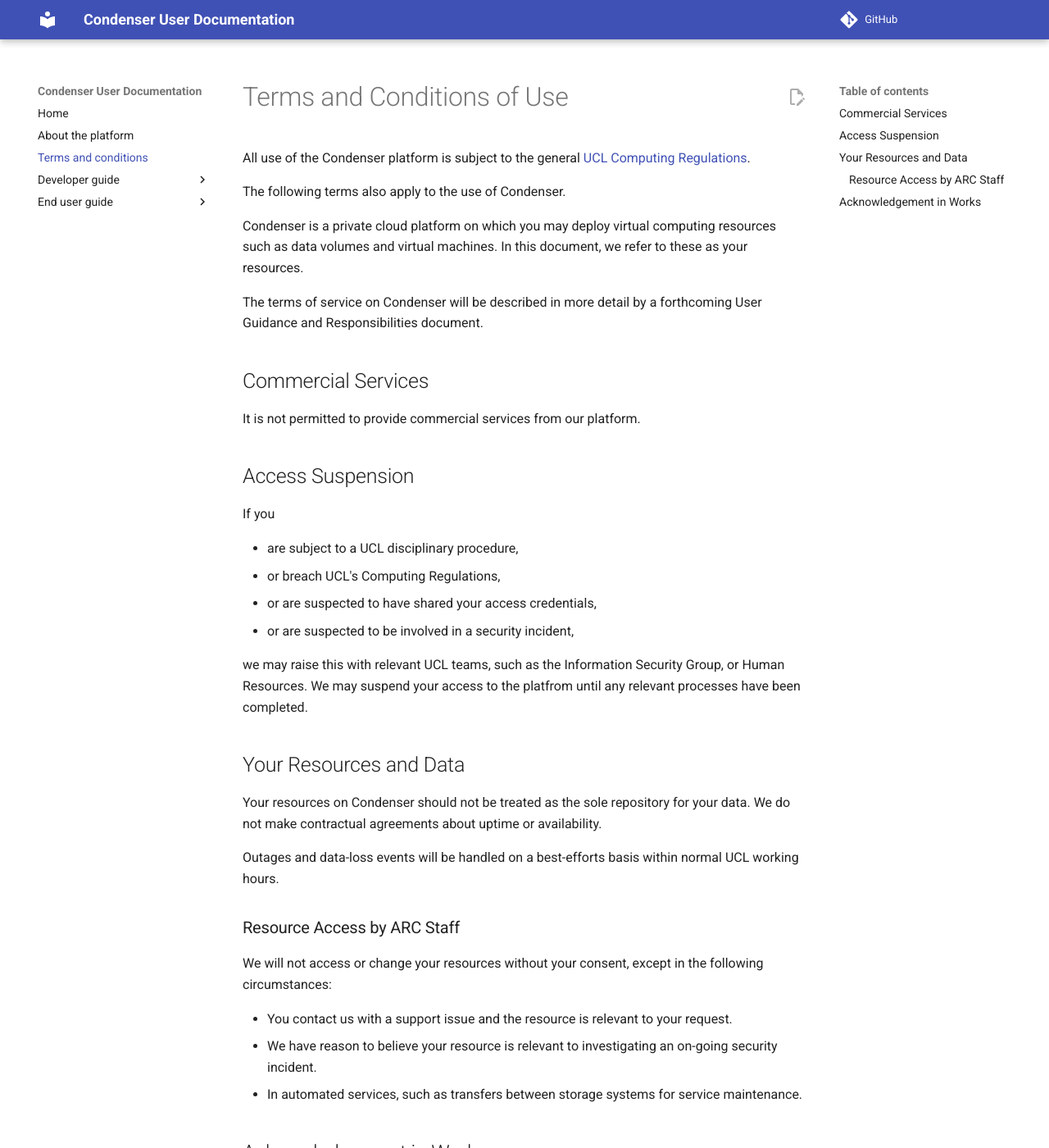
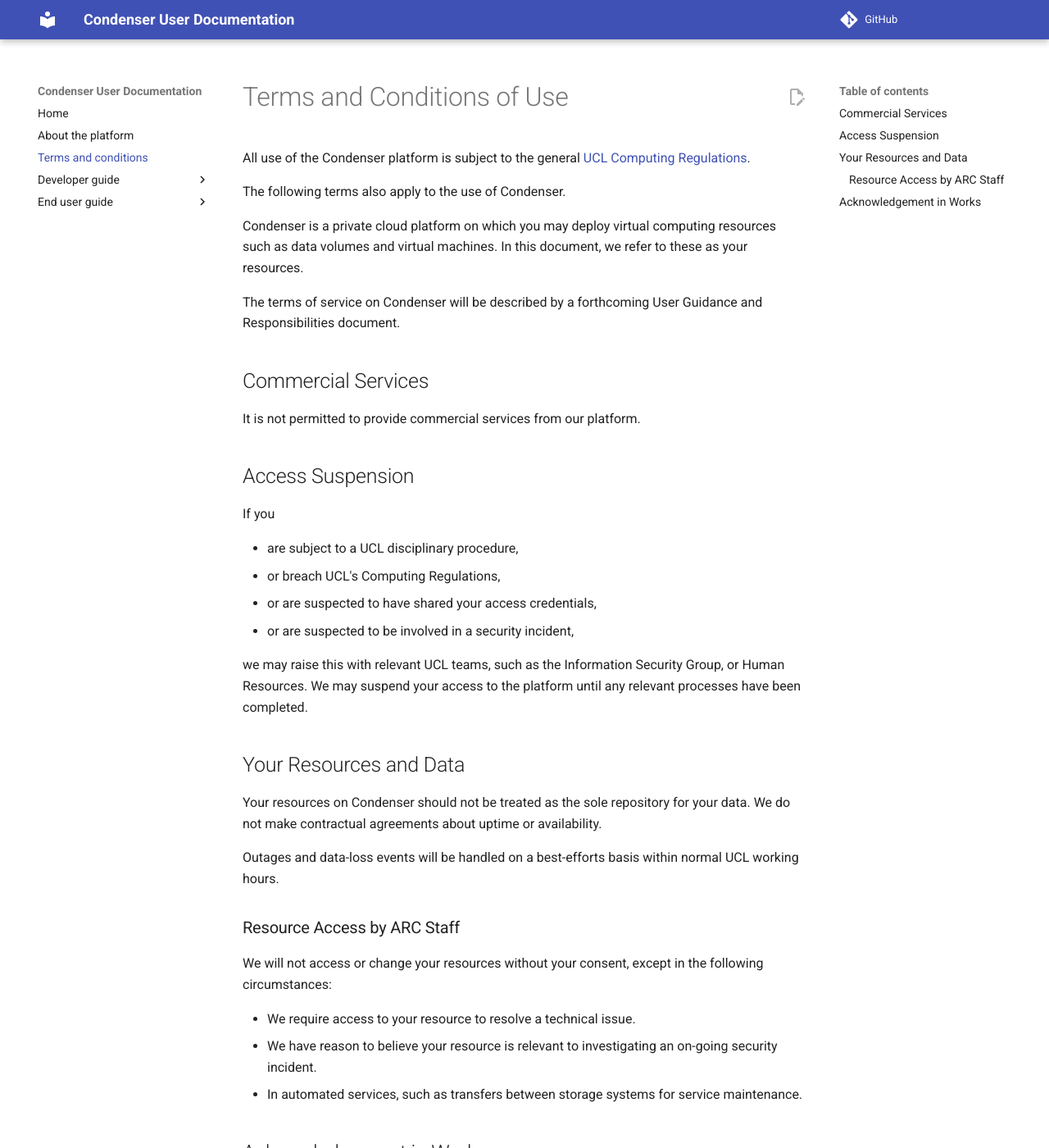
Before and after one commit to UCL-ARC/condenser-mkdocs, an MkDocs documentation site: the page built from docs/terms_and_conditions.md, in a window 1280 px wide and 1400 px high. Shown: the whole window at 82% size. Built offline with MkDocs 1.6.1 and Material for MkDocs 9.7.7, drawn with Linux system fonts in a browser that asks for light colours; comment, search, counter and statistics services are not loaded.

Commit message:
rewording, typo

```diff
--- a/docs/terms_and_conditions.md
+++ b/docs/terms_and_conditions.md
@@ -12,8 +12,8 @@
 resources such as data volumes and virtual machines. In this document, we refer to
 these as your resources.
 
-The terms of service on Condenser will be described in more detail by a forthcoming
-User Guidance and Responsibilities document.
+The terms of service on Condenser will be described by a forthcoming User Guidance
+and Responsibilities document.
 
 ## Commercial Services
 
@@ -29,7 +29,7 @@
 - or are suspected to be involved in a security incident,
 
 we may raise this with relevant UCL teams, such as the Information Security Group,
-or Human Resources. We may suspend your access to the platfrom until any relevant
+or Human Resources. We may suspend your access to the platform until any relevant
 processes have been completed.
 
 ## Your Resources and Data
@@ -45,7 +45,7 @@
 We will not access or change your resources without your consent, except in the following
 circumstances:
 
-- You contact us with a support issue and the resource is relevant to your request.
+- We require access to your resource to resolve a technical issue.
 - We have reason to believe your resource is relevant to investigating an on-going
 security incident.
 - In automated services, such as transfers between storage systems for service maintenance.
```
